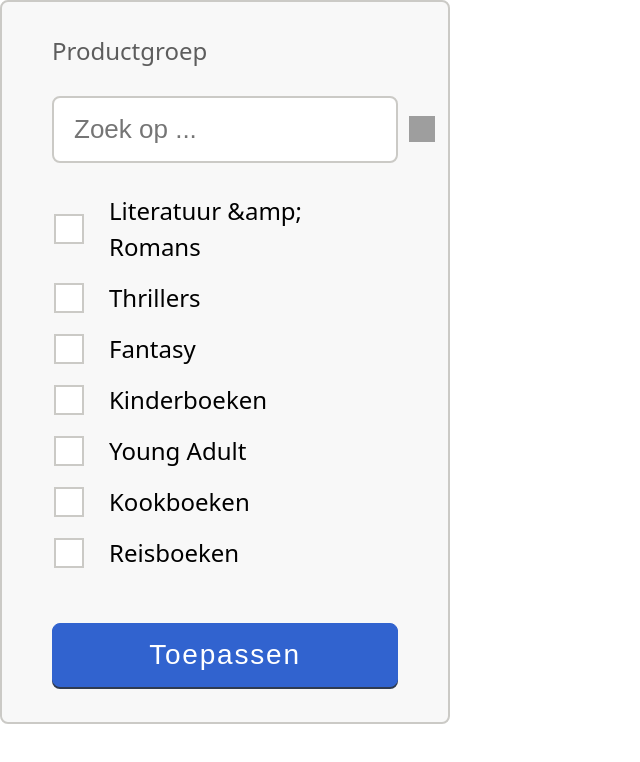
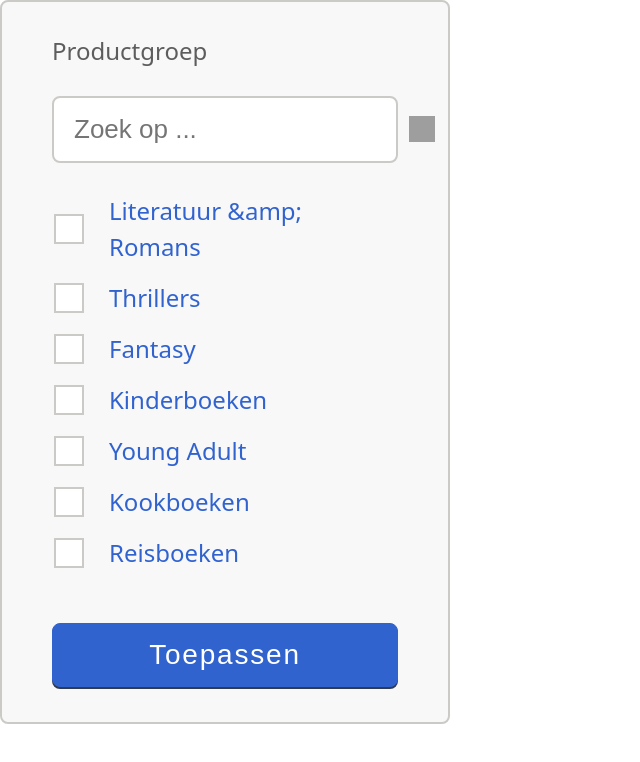
Before and after one commit to AlessandraPetry/Multi-Select-Filter, a React (Vite) app: page / in a window 1280 px wide. Shown: the top 762 px of the page, without its empty margins (0-640 px from the left). Built offline with nearby package versions, Linux system fonts and the light colour scheme; grey boxes are pictures that could not be loaded.

Commit message:
feat: create CheckboxItem component and integrate it into CheckboxList

```diff
--- /dev/null
+++ b/src/components/CheckboxItem.module.scss
@@ -0,0 +1,70 @@
+@use '../styles/variables' as *;
+
+.checkboxItem {
+  display: flex;
+  align-items: center;
+  gap: 25px;
+  margin-bottom: 15px;
+  cursor: pointer;
+  font-size: 16px;
+
+  @media (min-width: $breakpoint-sm) {
+    font-size: 20px;
+  }
+
+  @media (min-width: $breakpoint-md) {
+    font-size: 24px;
+  }
+
+  &.checked {
+    color: $color-blue;
+  }
+}
+
+.checkboxInput {
+  position: relative;
+  display: flex;
+  appearance: none;
+  background-color: $color-white;
+  flex: none;
+  height: 26px;
+  width: 26px;
+  border: $border-default;
+  cursor: pointer;
+  margin-left: 2px;
+
+  @media (min-width: $breakpoint-sm) {
+    height: 30px;
+    width: 30px;
+  }
+
+  &:focus-visible {
+    outline: 2px solid #000;
+    outline-offset: 0px;
+  }
+
+  &::after {
+    content: '';
+    position: absolute;
+    top: 4px;
+    left: 4px;
+    width: 14px;
+    height: 14px;
+    background-color: $color-blue;
+    opacity: 0;
+    transition:
+      opacity 0.2s ease-in-out,
+      transform 0.2s ease-in-out;
+    transform: scale(0.5);
+
+    @media (min-width: $breakpoint-sm) {
+      height: 18px;
+      width: 18px;
+    }
+  }
+
+  &:checked::after {
+    opacity: 1;
+    transform: scale(1);
+  }
+}
--- /dev/null
+++ b/src/components/CheckboxItem.tsx
@@ -0,0 +1,29 @@
+import clsx from 'clsx';
+import styles from './CheckboxItem.module.scss';
+
+type CheckboxItemProps = {
+  checked?: boolean;
+  id: string;
+  label: string;
+  onChange: (label: string) => void;
+};
+
+export const CheckboxItem = ({
+  checked = false,
+  id,
+  label,
+  onChange,
+}: CheckboxItemProps) => {
+  return (
+    <label htmlFor={id} className={clsx(styles.checkboxItem, styles.checked)}>
+      <input
+        id={id}
+        type="checkbox"
+        className={styles.checkboxInput}
+        checked={checked}
+        onChange={() => onChange(label)}
+      />
+      {label}
+    </label>
+  );
+};
--- a/src/components/CheckboxList.tsx
+++ b/src/components/CheckboxList.tsx
@@ -1,8 +1,8 @@
 import { useState } from 'react';
-import clsx from 'clsx';
 import { useQuery } from '@tanstack/react-query';
 
 import styles from './CheckboxList.module.scss';
+import { CheckboxItem } from './CheckboxItem';
 
 type CheckboxListProps = {
   search: string;
@@ -62,40 +62,30 @@ export const CheckboxList = ({ search }: CheckboxListProps) => {
 
   return (
     <div className={styles.checkboxListContainer}>
-      {filteredCheckedItems.map((item: string, index: number) => (
-        <label
-          key={item}
-          htmlFor={`${index.toString()} - ${item}`}
-          className={clsx(styles.checkboxItem, styles.checked)}
-        >
-          <input
-            id={`${index.toString()} - ${item}`}
-            type="checkbox"
-            className={styles.checkboxInput}
+      {filteredCheckedItems.map((item: string, index: number) => {
+        const id = `${index.toString()} - ${item}`;
+        return (
+          <CheckboxItem
+            key={id}
             checked
-            onChange={() => toggleChecked(item)}
+            id={id}
+            label={item}
+            onChange={toggleChecked}
           />
-          {item}
-        </label>
-      ))}
+        );
+      })}
 
-      {filteredItems.map((item: string, index: number) => (
-        <label
-          key={item}
-          htmlFor={`${index.toString()} - ${item}`}
-          className={clsx(styles.checkboxItem, {
-            [styles.checked]: checkedItems.includes(item),
-          })}
-        >
-          <input
-            id={`${index.toString()} - ${item}`}
-            type="checkbox"
-            className={styles.checkboxInput}
-            onChange={() => toggleChecked(item)}
+      {filteredItems.map((item: string, index: number) => {
+        const id = `${index.toString()} - ${item}`;
+        return (
+          <CheckboxItem
+            key={id}
+            id={id}
+            label={item}
+            onChange={toggleChecked}
           />
-          {item}
-        </label>
-      ))}
+        );
+      })}
     </div>
   );
 };
```
